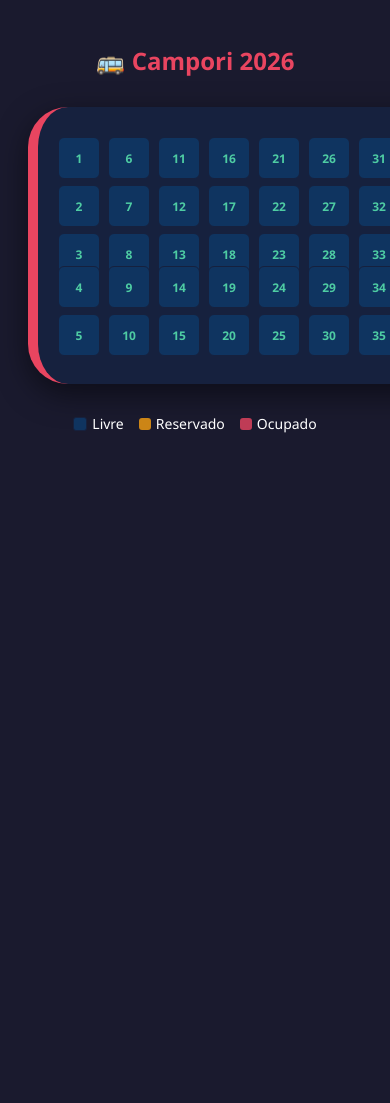
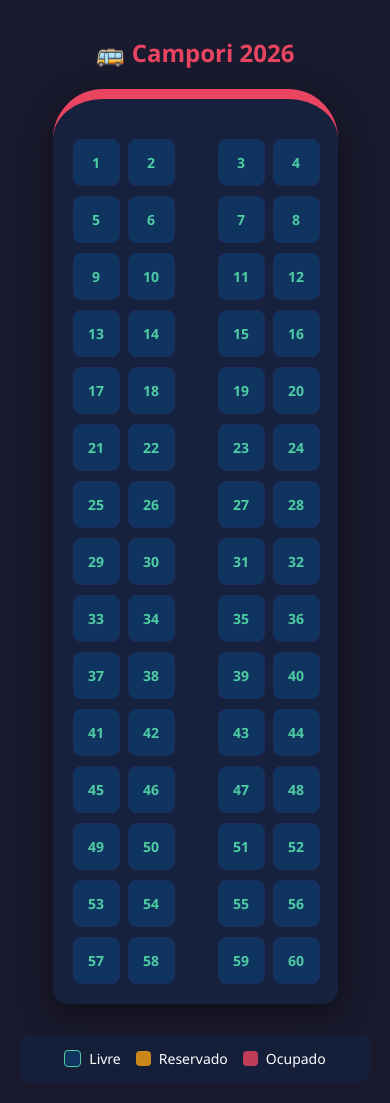
Before and after one commit to 938164/BusCampori, a FastAPI app: page / in a window 390 px wide; the page is wider, and only the part inside the window is pictured. Before the commit the page ends 433 px from the top of that part, so only its background shows below. Run offline with FastAPI, Linux system fonts and the light colour scheme.

Commit message:
Refactor index.html for improved layout and styles
Updated the layout and styles for the bus seat reservation page, including changes to the HTML structure and CSS styles for better responsiveness and visual appeal.

```diff
--- a/templates/index.html
+++ b/templates/index.html
@@ -1,7 +1,9 @@
 <!DOCTYPE html>
-<html>
+<html lang="pt-br">
 <head>
+    <meta charset="UTF-8">
     <meta name="viewport" content="width=device-width, initial-scale=1">
+    <title>Reserva de Assentos - Campori 2026</title>
     <style>
         body {
             font-family: 'Segoe UI', Tahoma, Geneva, Verdana, sans-serif;
@@ -9,39 +11,41 @@
             background: #1a1a2e;
             color: white;
             padding: 20px;
+            margin: 0;
         }
 
-        h1 { margin-bottom: 30px; font-size: 24px; color: #e94560; }
+        h1 { margin-bottom: 20px; font-size: 24px; color: #e94560; }
 
-        /* Container do Ônibus */
+        /* Container do Ônibus - Agora Vertical */
         .bus-container {
             background: #16213e;
-            padding: 30px 20px;
-            border-radius: 40px 15px 15px 40px; /* Curva na frente do ônibus */
-            border-left: 10px solid #e94560;
+            padding: 40px 20px 20px 20px;
+            border-radius: 50px 50px 15px 15px; /* Frente arredondada no topo */
+            border-top: 10px solid #e94560; /* Detalhe da frente do ônibus */
             display: inline-block;
             box-shadow: 0 10px 30px rgba(0,0,0,0.5);
+            margin-bottom: 30px;
         }
 
-        /* Grade de assentos: Horizontal */
+        /* Grade de assentos: 4 colunas com corredor no meio */
         .bus-grid {
             display: grid;
-            /* Aqui criamos as fileiras de cima e de baixo com um corredor no meio */
-            grid-template-rows: repeat(2, 40px) 25px repeat(2, 40px);
-            grid-auto-flow: column; /* Força a preencher as colunas (horizontal) */
-            gap: 8px;
+            /* Estrutura: [Assento] [Assento] [Corredor] [Assento] [Assento] */
+            grid-template-columns: repeat(2, 45px) 25px repeat(2, 45px);
+            gap: 10px;
             justify-content: center;
+            align-items: center;
         }
 
         .seat {
-            width: 40px;
-            height: 40px;
+            width: 45px;
+            height: 45px;
             display: flex;
             align-items: center;
             justify-content: center;
-            border-radius: 6px;
+            border-radius: 8px;
             cursor: pointer;
-            font-size: 12px;
+            font-size: 14px;
             font-weight: bold;
             transition: transform 0.2s, background 0.3s;
             user-select: none;
@@ -50,15 +54,15 @@
         .seat:hover:not(.pago) { transform: scale(1.1); }
 
         /* Cores dos status */
-        .livre { background: #0f3460; border: 1px solid #16213e; color: #4ecca3; }
+        .livre { background: #0f3460; border: 1px solid #1c2d5e; color: #4ecca3; }
         .livre:hover { background: #4ecca3; color: #1a1a2e; }
 
         .reservado { background: #fca311; color: #14213d; animation: pulse 1s infinite; }
 
         .pago { background: #e94560; color: white; cursor: not-allowed; opacity: 0.8; border: none; }
 
-        /* Corredor vazio */
-        .corredor { grid-row: 3; }
+        /* Espaçador do Corredor */
+        .corredor { width: 25px; }
 
         @keyframes pulse {
             0% { opacity: 1; }
@@ -66,9 +70,20 @@
             100% { opacity: 1; }
         }
 
-        .legend { margin-top: 30px; display: flex; justify-content: center; gap: 15px; font-size: 14px; }
-        .item { display: flex; align-items: center; gap: 5px; }
-        .dot { width: 12px; height: 12px; border-radius: 3px; }
+        .legend {
+            display: flex;
+            justify-content: center;
+            flex-wrap: wrap;
+            gap: 15px;
+            font-size: 14px;
+            background: rgba(22, 33, 62, 0.8);
+            padding: 15px;
+            border-radius: 10px;
+            max-width: 400px;
+            margin: 0 auto;
+        }
+        .item { display: flex; align-items: center; gap: 8px; }
+        .dot { width: 15px; height: 15px; border-radius: 4px; }
     </style>
 </head>
 <body>
@@ -78,17 +93,24 @@
     <div class="bus-container">
         <div class="bus-grid">
             {% for a in assentos %}
-                {# Adiciona o espaço do corredor após a segunda fileira de cada coluna #}
-               <div class="seat {{a[1]}}"
-     onclick="if('{{a[1]}}' == 'livre') { window.open('/reservar/{{a[0]}}', '_blank'); } else { alert('Este assento já está ocupado!'); }">
-    {{a[0]}}
-</div>
+
+                {# Desenha o assento #}
+                <div class="seat {{a[1]}}"
+                     onclick="if('{{a[1]}}' == 'livre') { window.location.href='/reservar/{{a[0]}}'; } else { alert('Este assento já está ocupado!'); }">
+                    {{a[0]}}
+                </div>
+
+                {# Adiciona o espaço do corredor (vão central) após cada 2 assentos na fileira #}
+                {% if loop.index % 2 == 0 and loop.index % 4 != 0 %}
+                    <div class="corredor"></div>
+                {% endif %}
+
             {% endfor %}
         </div>
     </div>
 
     <div class="legend">
-        <div class="item"><div class="dot livre" style="background:#0f3460"></div> Livre</div>
+        <div class="item"><div class="dot livre" style="background:#0f3460; border: 1px solid #4ecca3;"></div> Livre</div>
         <div class="item"><div class="dot reservado" style="background:#fca311"></div> Reservado</div>
         <div class="item"><div class="dot pago" style="background:#e94560"></div> Ocupado</div>
     </div>
```
